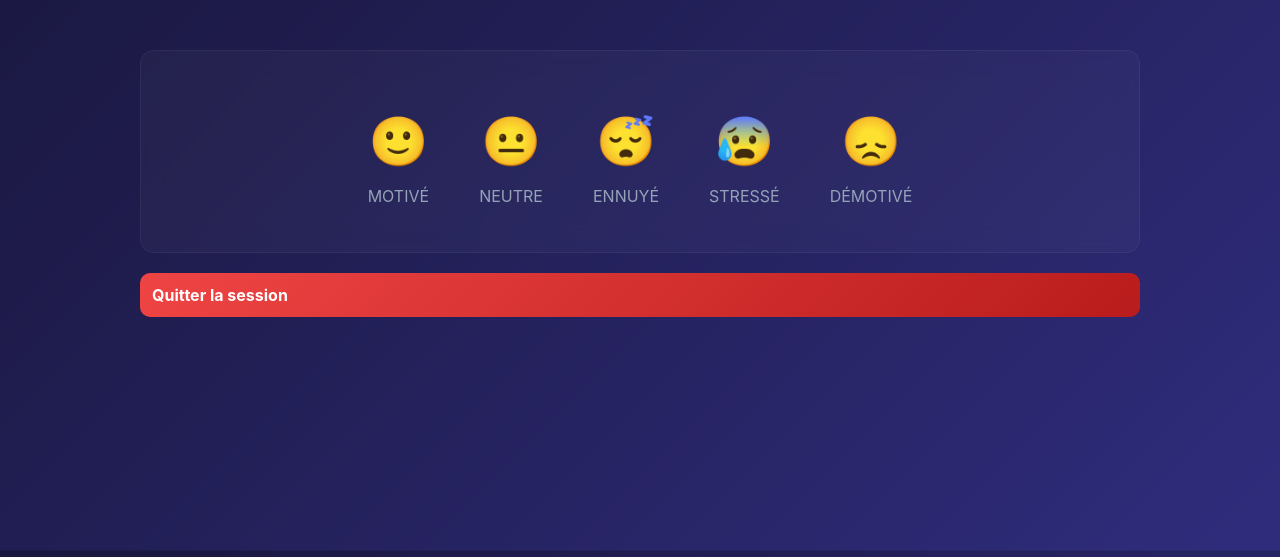
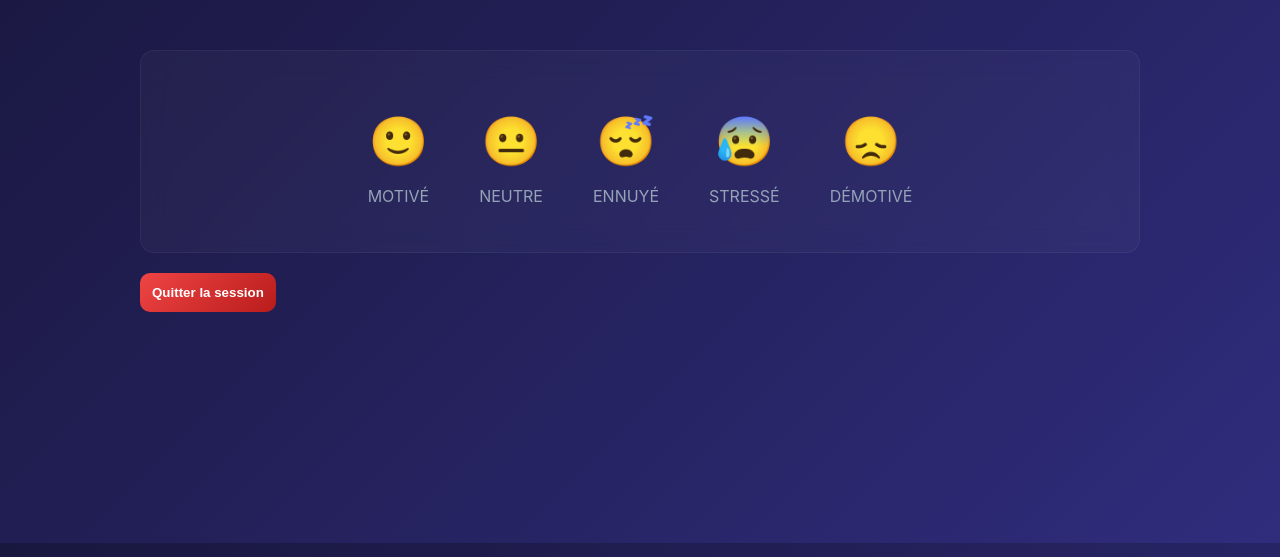
Before and after one commit to williamourfahli-cmd/Projet-L2T2-FLASK, a Flask app: template templates/mesures.html in a window 1280 px wide. Shown: the top 557 px of the page. Run offline with Flask 3, Linux system fonts and the light colour scheme; the visitor is signed in with stand-in values (Sample User, id 1); tables that the repository leaves empty hold one stand-in row (values such as "Sample post"); the template is opened without the code that fills it: most values are stand-ins (such as "Sample title", 1, 10 or a date in 2020).

Commit message:
Update mesures.html

```diff
--- a/templates/mesures.html
+++ b/templates/mesures.html
@@ -68,9 +68,11 @@
     </div>
 
     <!-- QUITTER -->
-    <a href="{{ url_for('leave_session') }}" class="btn danger" style="text-decoration: none; display: inline-block;">
-    Quitter la session
-    </a>
+    <form method="POST" action="{{ url_for('leave_session') }}" style="display:inline;">
+         <button type="submit" class="btn danger" style="text-decoration:none;">
+             Quitter la session
+         </button>
+     </form>
 
     <!-- COUNTDOWN -->
     <div id="countdownStep" class="card" style="display:none; text-align:center;">
```
